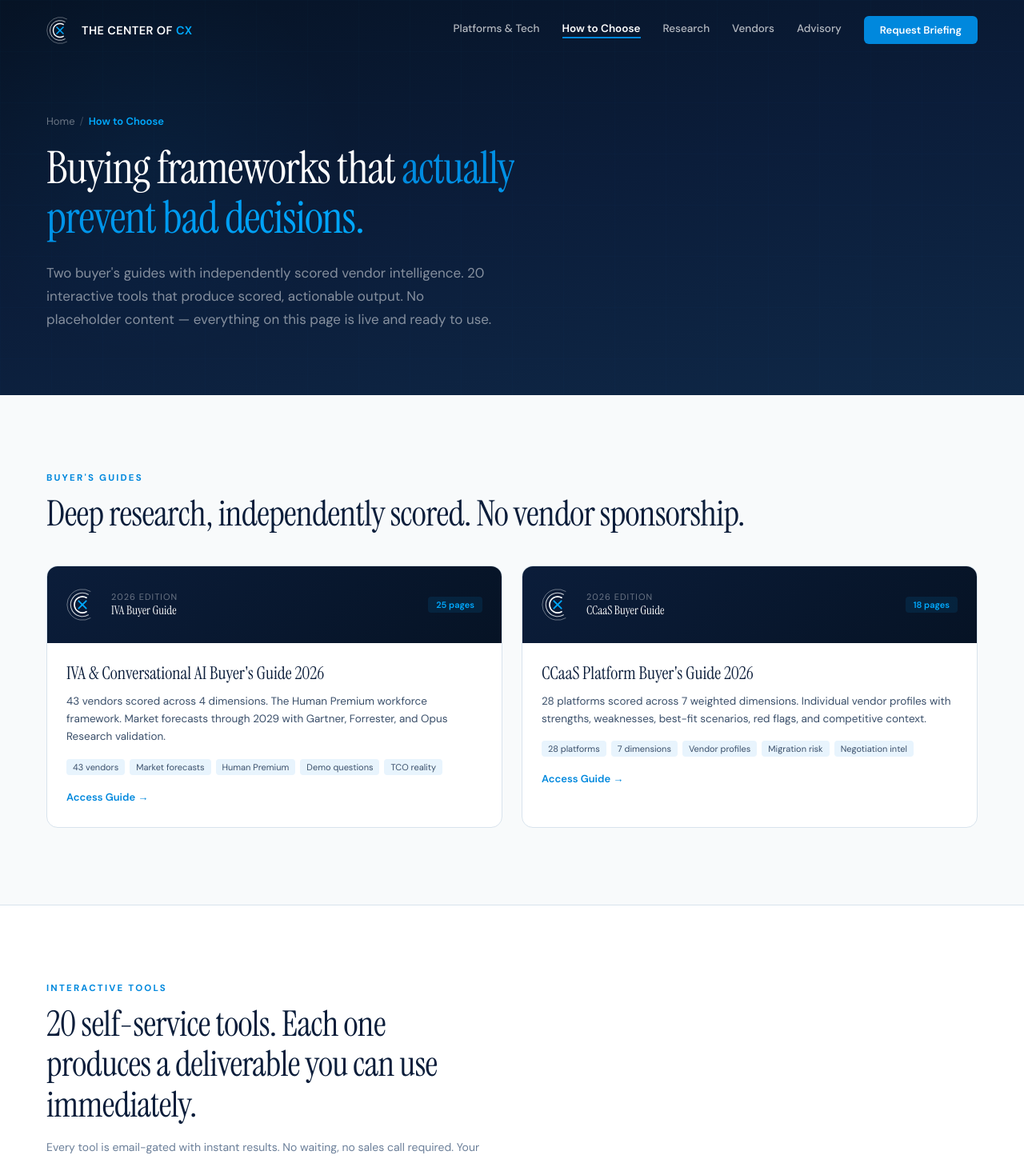
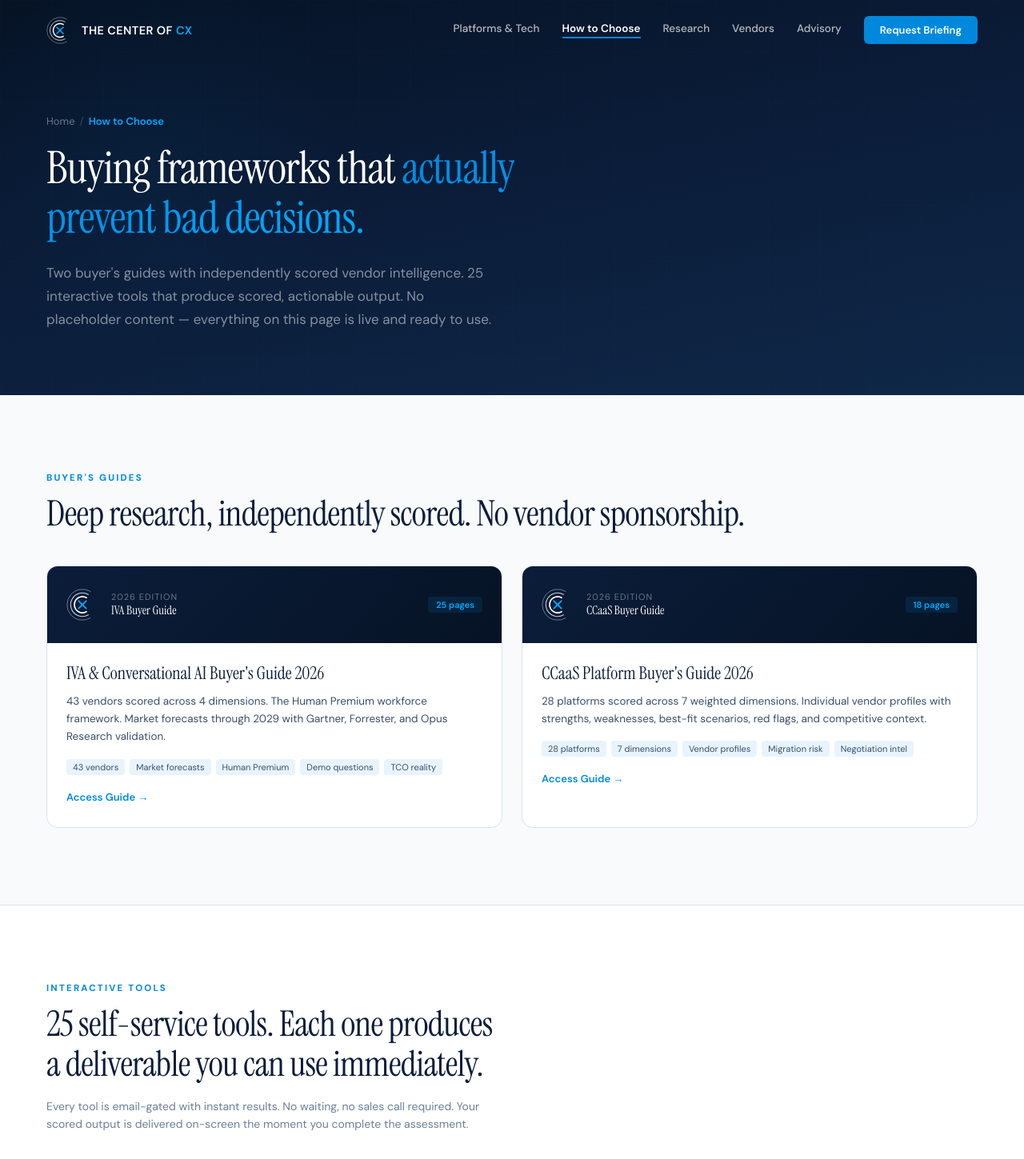
Before and after one commit to thomasbakerj-lgtm/CENTER-OF-CX, a React (Vite) app: page /how-to-choose in a window 1280 px wide. Shown: the top 1449 px of the page at 80% size. Built offline with nearby package versions, Linux system fonts and the light colour scheme.

Commit message:
Update HowToChoose.jsx

```diff
--- a/HowToChoose.jsx
+++ b/HowToChoose.jsx
@@ -104,7 +104,7 @@ function Hero() {
               <span style={{ background: `linear-gradient(135deg, ${ELECTRIC}, ${LIGHT})`, WebkitBackgroundClip: "text", WebkitTextFillColor: "transparent" }}>actually prevent bad decisions.</span>
             </h1>
             <p style={{ fontSize: "clamp(15px, 1.6vw, 17px)", color: "rgba(255,255,255,0.5)", lineHeight: 1.7, maxWidth: 560, fontFamily: "'DM Sans', sans-serif" }}>
-              Two buyer's guides with independently scored vendor intelligence. 20 interactive tools that produce scored, actionable output. No placeholder content — everything on this page is live and ready to use.
+              Two buyer's guides with independently scored vendor intelligence. 25 interactive tools that produce scored, actionable output. No placeholder content — everything on this page is live and ready to use.
             </p>
           </div>
         </FadeIn>
@@ -190,6 +190,11 @@ function GuidesList() {
     { title: "AI Deflection Reality Check", desc: "Net savings after bot leakage, containment failure, escalation premiums, platform cost, and ongoing tuning. The math the vendor slide skips.", href: "/tools/ai-deflection", tag: "Cost" },
     { title: "Channel Shift Economics Model", desc: "What happens when you move 10-20% of voice to chat, bot, or email? Model real staffing, cost, and transition impact.", href: "/tools/channel-shift", tag: "Cost" },
     { title: "License Bundle Gap Checker", desc: "Compare the vendor seat price against what you actually need. WEM, QA, analytics, AI, telephony, storage. See the gap.", href: "/tools/license-gap", tag: "Cost" },
+    { title: "AHT Decomposition Tool", desc: "Break handle time into talk, hold, wrap, transfer, search, and admin. Target the reducible segments without hurting quality.", href: "/tools/aht-decomposition", tag: "Quality" },
+    { title: "Agent Experience Diagnostic", desc: "Assess schedule control, tooling friction, knowledge gaps, supervisor quality, and career visibility. Scored with attrition risk.", href: "/tools/agent-experience", tag: "Quality" },
+    { title: "QA Scorecard Builder", desc: "Build weighted QA evaluation forms by contact type with critical-fail criteria. Three templates. Test evaluation mode.", href: "/tools/qa-scorecard", tag: "Quality" },
+    { title: "FCR Leakage Diagnostic", desc: "Identify what drives repeat contacts across 6 dimensions: policy, handoffs, channels, knowledge, skills, workflows.", href: "/tools/fcr-leakage", tag: "Quality" },
+    { title: "Calibration Drift Checker", desc: "Enter scores from multiple evaluators on the same calls. See inter-rater reliability, bias, and worst disagreements.", href: "/tools/calibration-drift", tag: "Quality" },
   ];
 
   return (
@@ -198,7 +203,7 @@ function GuidesList() {
         <FadeIn>
           <div style={{ maxWidth: 560, marginBottom: 48 }}>
             <Label>Interactive Tools</Label>
-            <Title>20 self-service tools. Each one produces a deliverable you can use immediately.</Title>
+            <Title>25 self-service tools. Each one produces a deliverable you can use immediately.</Title>
             <p style={{ fontSize: 14, color: MUTED, lineHeight: 1.6, marginTop: 8 }}>Every tool is email-gated with instant results. No waiting, no sales call required. Your scored output is delivered on-screen the moment you complete the assessment.</p>
           </div>
         </FadeIn>
```
